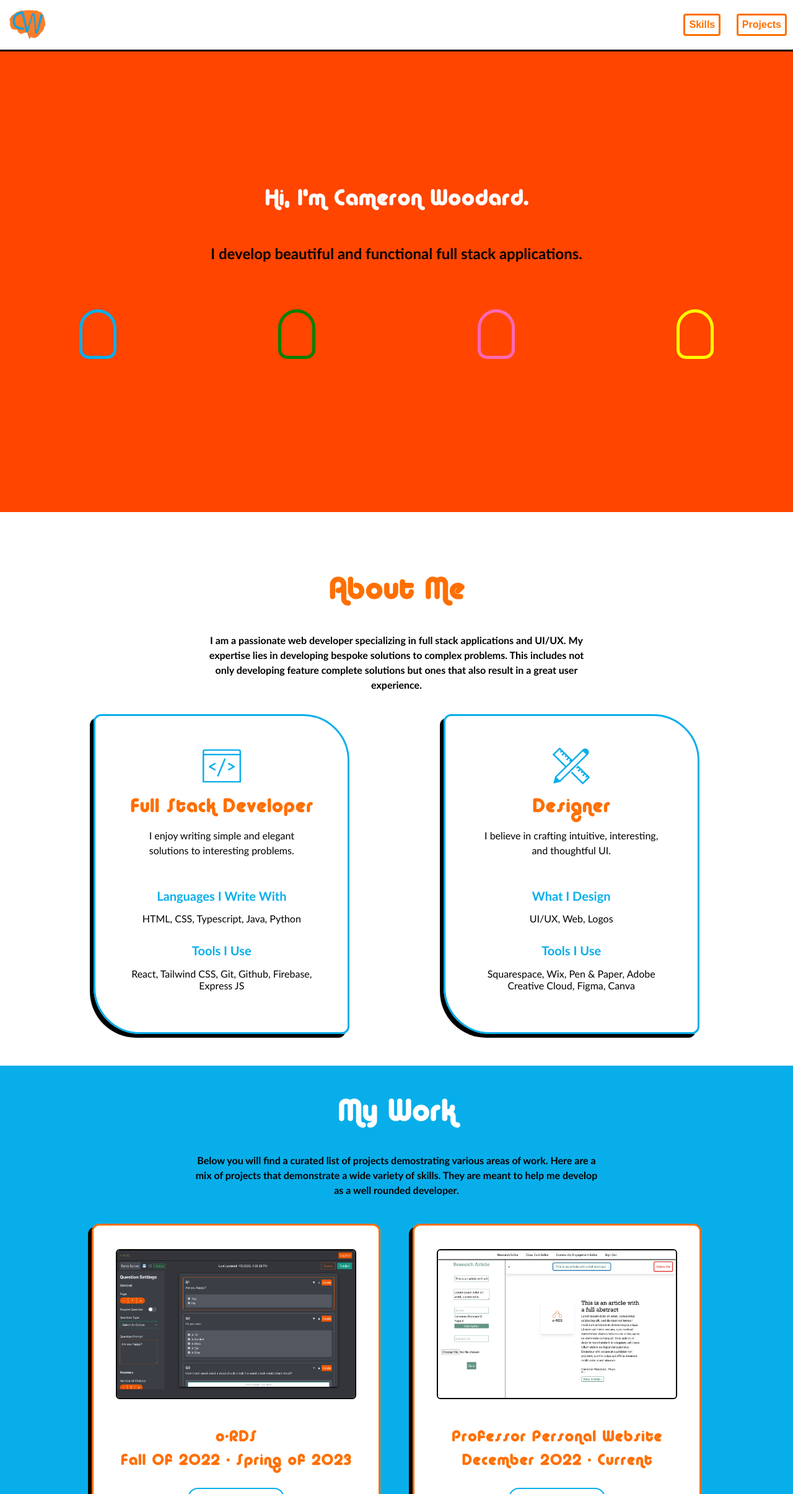
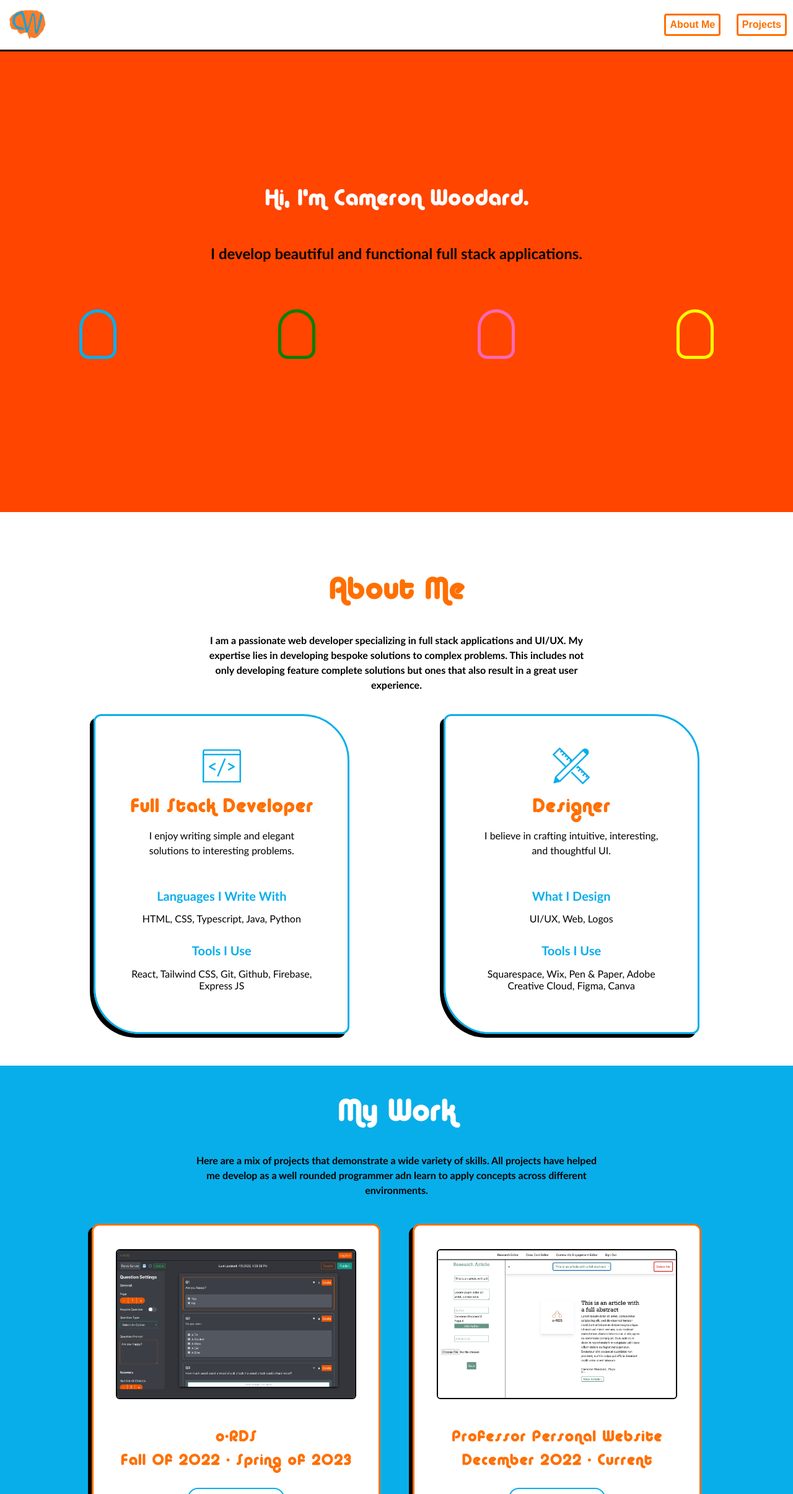
Before and after one commit to Cwoodard2/cameron-woodard-portfolio, a React (Create React App) app: page /#/ in a window 1280 px wide. Shown: the top 2410 px of the page at 62% size. Built offline with nearby package versions, Linux system fonts and the light colour scheme.

Commit message:
-Fixed the navigation to reflect the portfolio redesign

```diff
--- a/src/components/navigation.js
+++ b/src/components/navigation.js
@@ -16,7 +16,7 @@ export default function Navigation() {
           paddingRight: "10px",
         }}
       >
-        <NavButton page="skills" thisPage="Skills" thisStyle="nav-button" />
+        <NavButton page="aboutme-section" thisPage="About Me" thisStyle="nav-button" />
         <NavButton
           page="adventures"
           thisPage="Projects"
--- a/src/pages/homepage.js
+++ b/src/pages/homepage.js
@@ -46,7 +46,7 @@ export default function Homepage() {
             </div>
           </div>
         </div>
-        <div className="about-me-section">
+        <div className="about-me-section" id="aboutme-section">
           <div className="about-me-main">
             <h2 className="titles">About Me</h2>
             <div
@@ -72,10 +72,9 @@ export default function Homepage() {
           <div id="adventures" className="section-title-description-wrapper">
             <h2 className="titles" style={{color: "white"}}>My Work</h2>
             <p id="about-me-text" style={{fontWeight: "bold"}}>
-              Below you will find a curated list of projects demostrating various areas of work.
               Here are a mix of projects that demonstrate a wide variety of
-              skills. They are meant to help me develop as a well rounded
-              developer.
+              skills. All projects have helped me develop as a well rounded
+              programmer adn learn to apply concepts across different environments.
             </p>
           </div>
           <div className="row" style={{ justifyContent: "center" }}>
```
